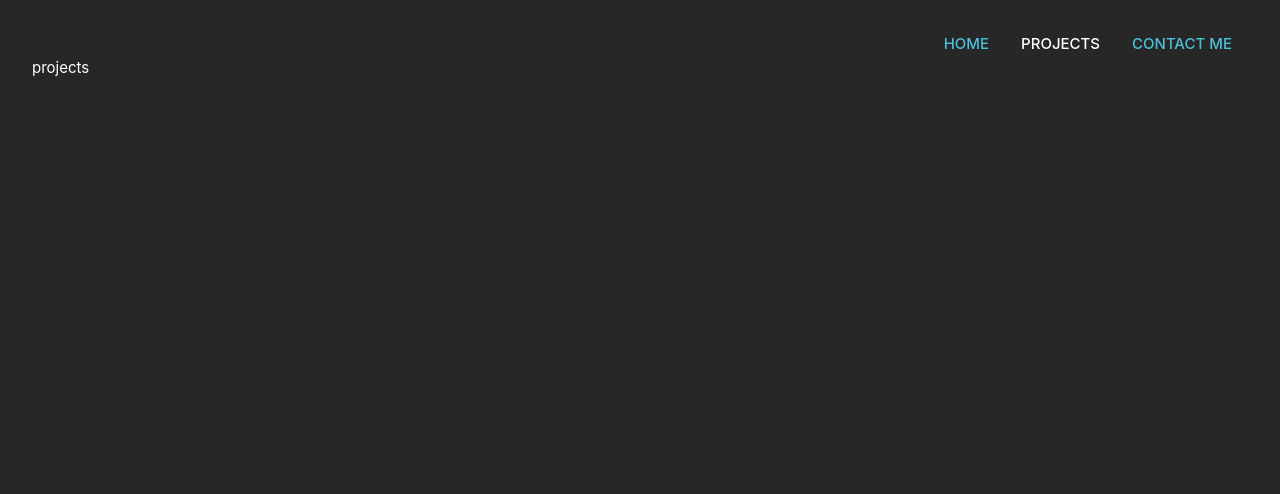
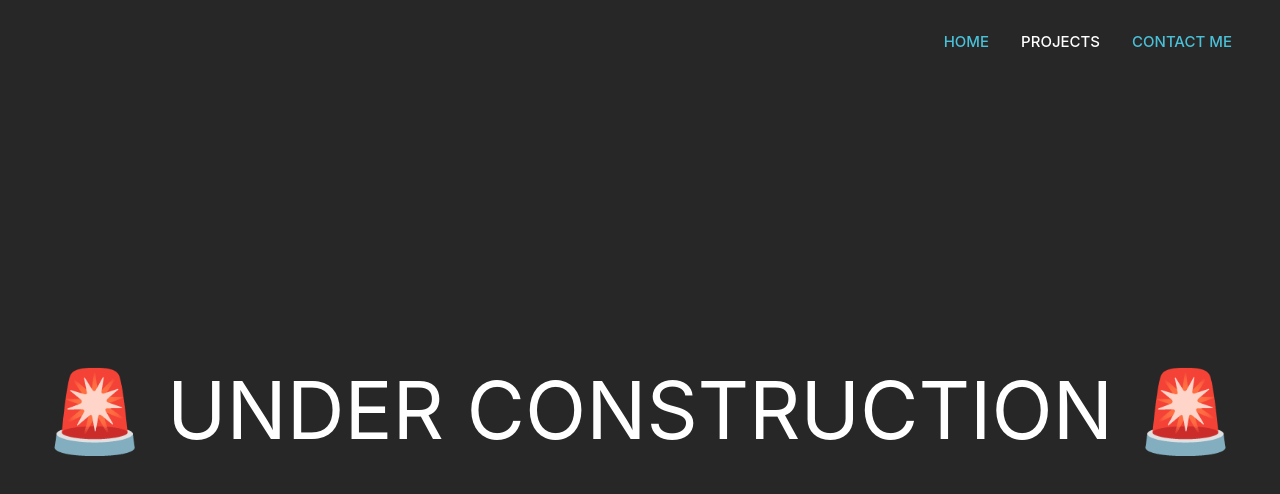
Before and after one commit to stephanie-mansell/vue-portfolio, a Vue app: page /projects in a window 1280 px wide. Shown: the top 494 px of the page. Built offline with nearby package versions, Linux system fonts and the light colour scheme.

Commit message:
feat: add under construction text/styles for pages

```diff
--- a/src/assets/base.css
+++ b/src/assets/base.css
@@ -35,8 +35,7 @@ body {
   min-height: 100vh;
   color: #fff;
   background: #262726;
-  transition: color 0.5s, background-color 0.5s;
-  line-height: 1.6;
+
   font-family: Inter, -apple-system, BlinkMacSystemFont, 'Segoe UI', Roboto, Oxygen, Ubuntu,
     Cantarell, 'Fira Sans', 'Droid Sans', 'Helvetica Neue', sans-serif;
   font-size: 15px;
@@ -44,3 +43,11 @@ body {
   -webkit-font-smoothing: antialiased;
   -moz-osx-font-smoothing: grayscale;
 }
+
+.under-construction {
+  display: flex;
+  justify-content: center;
+  align-items: center;
+  height: 100%;
+  font-size: 40px;
+}
--- a/src/assets/main.css
+++ b/src/assets/main.css
@@ -14,8 +14,7 @@ main {
   flex: 1;
 }
 
-a,
-.green {
+nav a {
   text-decoration: none;
   color: #4bc0d9;
   transition: 0.4s;
--- a/src/views/HomeView.vue
+++ b/src/views/HomeView.vue
@@ -2,17 +2,81 @@
 
 <template>
   <main>
-    <section><h1>Hello! My name's Steph, and I'm a Software Developer.</h1></section>
+    <section>
+      <h1 class="intro">
+        Hello! My name's <span class="underline">Steph</span>,<br />and I'm a
+        <span class="underline">Software Developer</span>.
+      </h1>
+    </section>
+    <section class="image"><img src="/assets/ddsds.png" alt="" /></section>
   </main>
 </template>
 
 <style scoped lang="scss">
+@keyframes opac {
+  0% {
+    opacity: 0;
+  }
+
+  100% {
+    opacity: 1;
+  }
+}
+
 main {
+  animation: opac 2s;
+  width: 1100px;
+  margin: 0 auto;
   display: flex;
   align-items: center;
-  justify-content: center;
+  gap: 50px;
+
+  .intro {
+    font-size: 50px;
+    text-align: right;
+  }
+
+  img {
+    border-radius: 50%;
+  }
+
+  .underline {
+    &::after {
+      content: '';
+      position: absolute;
+      bottom: 0;
+      left: 0;
+
+      width: 100%;
+      height: 0.1em;
+      animation: underline 1.5s forwards;
+      animation-delay: 1s;
+    }
+  }
+
+  @keyframes underline {
+    0% {
+      opacity: 0;
+      background-color: #4bc0d9;
+
+      transform: translate3d(-30%, 0, 0);
+    }
+
+    40% {
+      opacity: 0;
+      background-color: #4bc0d9;
+    }
+
+    100% {
+      opacity: 1;
+      background-color: #4bc0d9;
+      transform: translate3d(0, 0, 0);
+    }
+  }
 
   h1 {
+    font-size: 30px;
+
     &::selection {
       background-color: #4bc0d9;
     }
--- a/src/views/ProjectsView.vue
+++ b/src/views/ProjectsView.vue
@@ -1,5 +1,7 @@
 <script setup></script>
 
 <template>
-  <main>projects</main>
+  <main class="under-construction">
+    <h1>🚨 UNDER CONSTRUCTION 🚨</h1>
+  </main>
 </template>
```
Also changed, not shown: src/views/AboutMeView.vue (added, +7 -0 lines).
